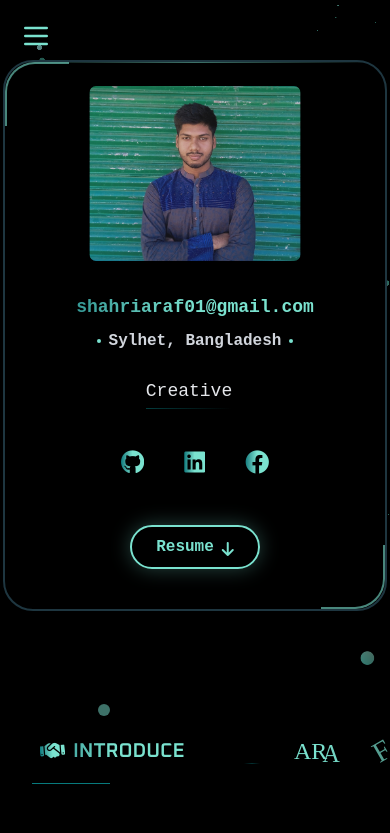
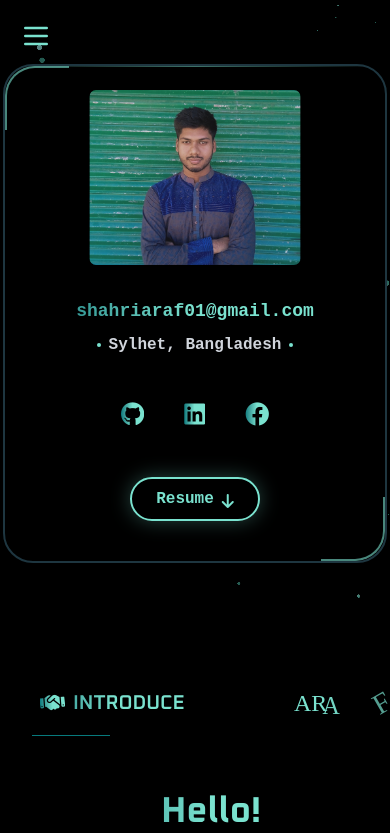
Before and after one commit to shahriaraf/My-Portfolio, a React (Vite) app: page / in a window 390 px wide. Shown: the top 833 px of the page. Built offline with nearby package versions, Linux system fonts and the light colour scheme; a web font is replaced by a local one.

Commit message:
added things

```diff
--- a/src/AboutMe.jsx
+++ b/src/AboutMe.jsx
@@ -36,7 +36,7 @@ const AboutMe = () => {
   return (
     <div
       ref={aboutRef}
-      className='bg-black mx-5 lg:mx-20 xl:mx-25 mt-20 py-30'
+      className='bg-black mx-5 lg:mx-30 xl:mx-25 mt-20 py-30'
     >
       <div className="fade-section flex items-center justify-center sm:justify-start sm:pl-10 lg:pl-[200px] xl:pl-[350px]">
         <p className="uppercase oxanium text-xl px-4 py-1 rounded-full bg-gradient-to-r from-[#077A7D] via-[#7AE2CF] to-[#7AE2CF] bg-clip-text text-transparent font-semibold flex items-center gap-2">
@@ -46,7 +46,7 @@ const AboutMe = () => {
 
       <hr className="fade-section border-t border-[#077A7D] my-4 w-2/5 sm:w-1/3 md:w-1/4 lg:w-1/5 ml-auto mr-auto sm:ml-10 lg:ml-[200px] xl:ml-[320px]" />
 
-      <p className='fade-section text-sm sm:text-base md:text-lg lg:text-xl text-gray-400 mt-6 px-5 sm:px-10 lg:pl-[160px] xl:pl-[320px] pt-10 text-justify'>
+      <p className='fade-section text-sm sm:text-base md:text-lg lg:text-xl text-gray-400 mt-6 px-5 sm:px-10 lg:pl-[210px] xl:pl-[320px] pt-10 text-justify'>
         I’m a passionate web developer and a Computer Science & Engineering student.
         My journey began with curiosity and a deep love for building things that live on the web.
         Over time, I’ve grown confident in working with technologies like React, Node.js, Firebase, and MongoDB —
--- a/src/Contact.jsx
+++ b/src/Contact.jsx
@@ -21,22 +21,22 @@ const Contact = () => {
 
   return (
     <motion.section
-      className="bg-black mx-5 md:mx-25 mt-20 py-10"
+      className="bg-black mx-5 lg:mx-15 xl:mx-25 mt-20 py-10"
       initial={{ opacity: 0, y: 50 }}
       animate={{ opacity: 1, y: 0 }}
       transition={{ duration: 1, ease: "easeInOut" }}
     >
-      <div className="pl-5 md:pl-[350px] pt-5 text-white flex justify-start items-center">
+      <div className="pl-5 lg:pl-[280px] xl:pl-[350px] pt-5 text-white flex justify-start items-center">
         <p className="uppercase oxanium text-xl px-2 rounded-full bg-gradient-to-r from-[#077A7D] via-[#7AE2CF] to-[#7AE2CF] bg-clip-text text-transparent font-semibold flex items-center gap-2">
           <i className="fas fa-envelope bg-gradient-to-r from-[#077A7D] via-[#7AE2CF] to-[#7AE2CF] bg-clip-text text-transparent"></i>{" "}
           Contact
         </p>
       </div>
-      <hr className="border-t border-[#077A7D] my-4 w-1/2 md:w-1/5 ml-5 md:ml-80" />
+      <hr className="border-t border-[#077A7D] my-4 w-1/2 md:w-1/5 ml-5 lg:ml-70 xl:ml-80" />
       <br />
       <br />
 
-      <div className="pl-5 md:pl-[320px] pr-5">
+      <div className="pl-5 lg:pl-[260px] xl:pl-[320px] pr-5">
         <h2 className="text-2xl md:text-4xl font-bold text-center bg-gradient-to-r from-[#077A7D] via-[#7AE2CF] to-[#7AE2CF] bg-clip-text text-transparent mb-12">
           Let's Work Together
         </h2>
--- a/src/Navbar.jsx
+++ b/src/Navbar.jsx
@@ -41,7 +41,7 @@ const Navbar = ({ onSetActive }) => {
             {/* Desktop Navbar */}
             <nav
                 ref={navRef}
-                className="hidden md:flex fixed top-0 right-0 h-[600px] w-16 rounded-full bg-black border-2 border-[#1e3640] z-10 pl-3 mt-20 mr-5 pt-40 flex-col items-start gap-10"
+                className="hidden md:flex fixed top-0 right-0 h-[544px] w-16 rounded-full bg-black border-2 border-[#1e3640] z-10 pl-3 mt-20 mr-5 pt-40 flex-col items-start gap-10"
             >
                 <ul className="flex flex-col justify-center items-center gap-8 text-[#7AE2CF] mr-20">
                     {menuItems.map((item) => (
--- a/src/Profile.jsx
+++ b/src/Profile.jsx
@@ -39,7 +39,6 @@ const Profile = () => {
   const [mousePosition, setMousePosition] = useState({ x: 0, y: 0 });
 
   useLayoutEffect(() => {
-    // GSAP-like animations
     const elements = bannerRef.current?.querySelectorAll('.stagger-animate');
     elements?.forEach((el, index) => {
       el.style.opacity = '0';
@@ -64,18 +63,28 @@ const Profile = () => {
 
   return (
     <div>
-      {/* Geometric background elements */}
-      <div className="fixed inset-0 overflow-hidden pointer-events-none">
-        <div className="absolute top-20 left-10 w-2 h-2 bg-[#7AE2CF] rotate-45 opacity-60"></div>
-        <div className="absolute top-40 right-20 w-1 h-12 bg-gradient-to-b from-[#077A7D] to-transparent opacity-40"></div>
-        <div className="absolute bottom-32 left-1/4 w-3 h-3 bg-[#7AE2CF] rounded-full opacity-50"></div>
-        <div className="absolute top-1/3 right-10 w-px h-16 bg-gradient-to-b from-transparent via-[#7AE2CF] to-transparent opacity-30"></div>
-        <div className="absolute bottom-20 right-1/3 w-4 h-px bg-gradient-to-r from-transparent via-[#077A7D] to-transparent opacity-40"></div>
-      </div>
-
+      {/* --- RESPONSIVE LOGIC IS HERE --- */}
       <motion.div
         ref={bannerRef}
-        className="w-full max-w-sm md:max-w-[350px] mx-auto mt-15 mb-16 md:mt-20 md:mb-44 md:fixed md:ml-5 relative"
+        className="
+          relative w-full
+
+          /* === MOBILE STYLES (< 768px) === */
+          /* Centered, in-flow content with vertical margin */
+          max-w-sm mx-auto my-16
+
+          /* === TABLET STYLES (768px -> 1024px) === */
+          /* Still centered, but a little wider */
+          md:max-w-md
+
+          /* === LAPTOP STYLES (1024px -> 1280px) === */
+          /* Switch to a SMALLER fixed sidebar */
+          lg:fixed lg:left-5 lg:top-24 lg:max-w-[280px] lg:mx-0 lg:my-0
+
+          /* === DESKTOP STYLES (1280px+) === */
+          /* Make the sidebar a bit WIDER on large screens */
+          xl:max-w-[350px]
+        "
         onMouseMove={handleMouseMove}
         onMouseEnter={() => setIsHovered(true)}
         onMouseLeave={() => setIsHovered(false)}
@@ -107,7 +116,7 @@ const Profile = () => {
               <div className="absolute -inset-1 bg-black rounded-md"></div>
 
               <motion.img
-                className="relative w-48 sm:w-52 md:w-60 rounded-md scale-110 z-10"
+                className="relative w-48 sm:w-52 md:w-50 xl:w-60 rounded-md scale-110 z-10"
                 src={myPhoto}
                 width={240}
                 height={320}
@@ -138,29 +147,10 @@ const Profile = () => {
             </div>
           </div>
 
-          {/* Creative typing animation section */}
-          <div className='flex justify-center items-center mt-6 stagger-animate'>
-            <motion.p
-              className='text-lg mr-3 text-gray-200 font-medium relative'
-              initial={{ opacity: 0, x: -20 }}
-              animate={{ opacity: 1, x: 0 }}
-              transition={{ delay: 0.8 }}
-            >
-              Creative
-              <span className="absolute -bottom-1 left-0 w-full h-px bg-gradient-to-r from-[#077A7D] to-transparent opacity-50"></span>
-            </motion.p>
-
-            <div className="relative text-white">
-              <RotatingText
-                texts={['Thinker', 'Coder', 'Designer']}
-                rotationInterval={2500}
-              />
-            </div>
-          </div>
 
           {/* Social Links with creative hover effects */}
           <motion.div
-            className="flex justify-center gap-4 sm:gap-5 md:mt-3 mt-8 stagger-animate"
+            className="flex justify-center gap-4 sm:gap-5 mt-8 lg:mt-3 stagger-animate"
             initial={{ opacity: 0, y: 50 }}
             animate={{ opacity: 1, y: 0 }}
             transition={{ duration: 1, delay: 0.5 }}
@@ -191,7 +181,7 @@ const Profile = () => {
           </motion.div>
 
           {/* Enhanced Resume Button */}
-          <div className="flex justify-center mb-10 md:mt-4 mt-8 stagger-animate">
+          <div className="flex justify-center mb-10 mt-8 lg:mt-4 stagger-animate">
             <motion.a
               href="/shoumo-shahriar-araf.pdf"
               download
--- a/src/Projects.jsx
+++ b/src/Projects.jsx
@@ -33,7 +33,7 @@ const projects = [
 
 const Projects = () => {
   return (
-    <div className="bg-black min-h-screen flex flex-col items-center justify-center md:pl-85 px-4">
+    <div className="bg-black min-h-screen flex flex-col items-center justify-center lg:pl-45 xl:pl-85 px-4">
       <h2 className="bg-gradient-to-r from-[#077A7D] via-[#7AE2CF] to-[#7AE2CF] bg-clip-text text-transparent text-2xl md:text-4xl font-bold text-center mb-12">
         What I Have Built
       </h2>
@@ -42,7 +42,7 @@ const Projects = () => {
         effect={'cards'}
         grabCursor={true}
         modules={[EffectCards]}
-        className="md:w-[700px] md:h-[520px] w-[300px] h-[500px]"
+        className="lg:w-[520px] xl:w-[700px] lg:h-[520px] w-[300px] h-[500px]"
       >
         {projects.map((project, index) => (
           <SwiperSlide key={index}>
--- a/src/Skills.jsx
+++ b/src/Skills.jsx
@@ -57,7 +57,7 @@ const Skills = () => {
   }, []);
 
   return (
-    <section className="bg-black mx-5 md:mx-10 md:pl-[320px] lg:mx-25 mt-20 py-10">
+    <section className="bg-black mx-5 md:mx-10 lg:pl-[220px] xl:pl-[320px] lg:mx-25 mt-20 py-10">
       <div className="container mx-auto px-4 py-10">
         <div className="text-white flex items-center justify-start ">
           <p className="uppercase oxanium text-xl px-2 rounded-full bg-gradient-to-r from-[#077A7D] via-[#7AE2CF] to-[#7AE2CF] bg-clip-text text-transparent font-semibold flex items-center gap-2">
```
Also changed, not shown: src/Banner.jsx (+4 -4 lines), src/assets/IMG_20250418_004353.jpg (deleted).
